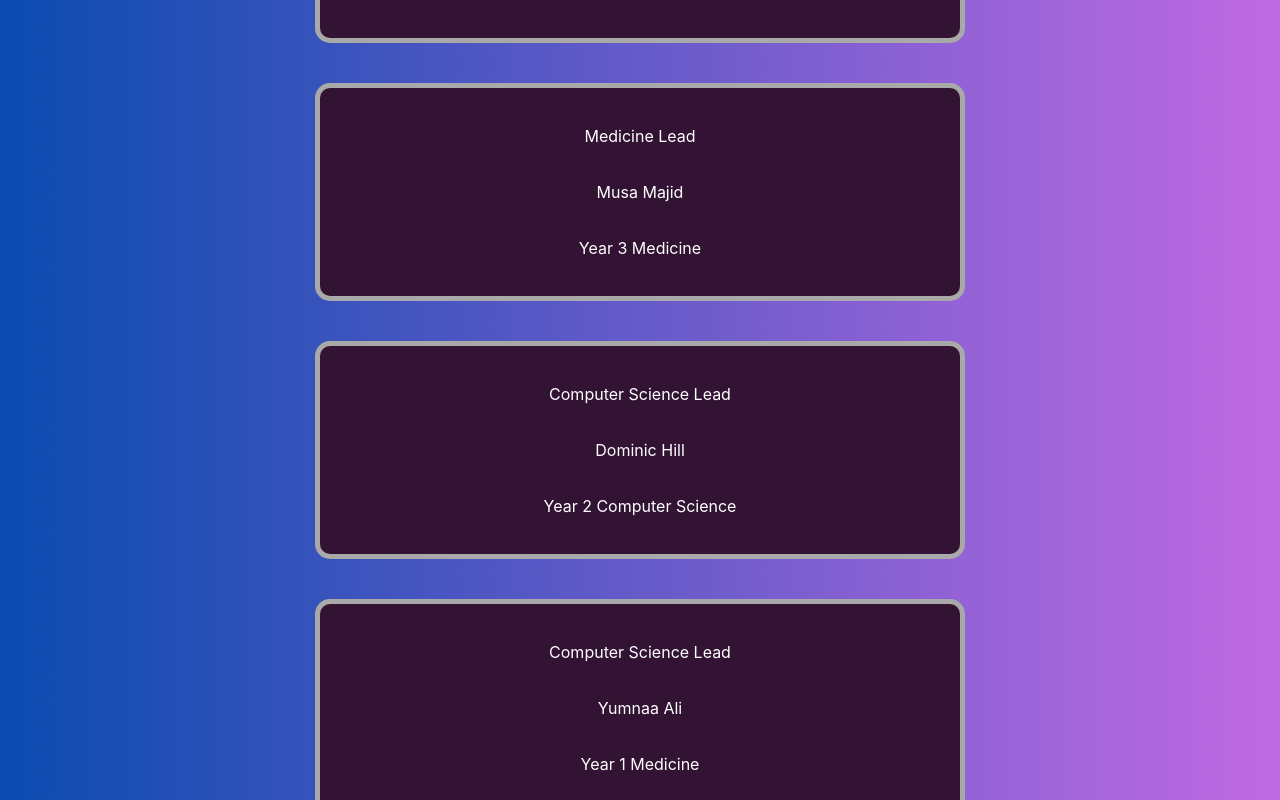
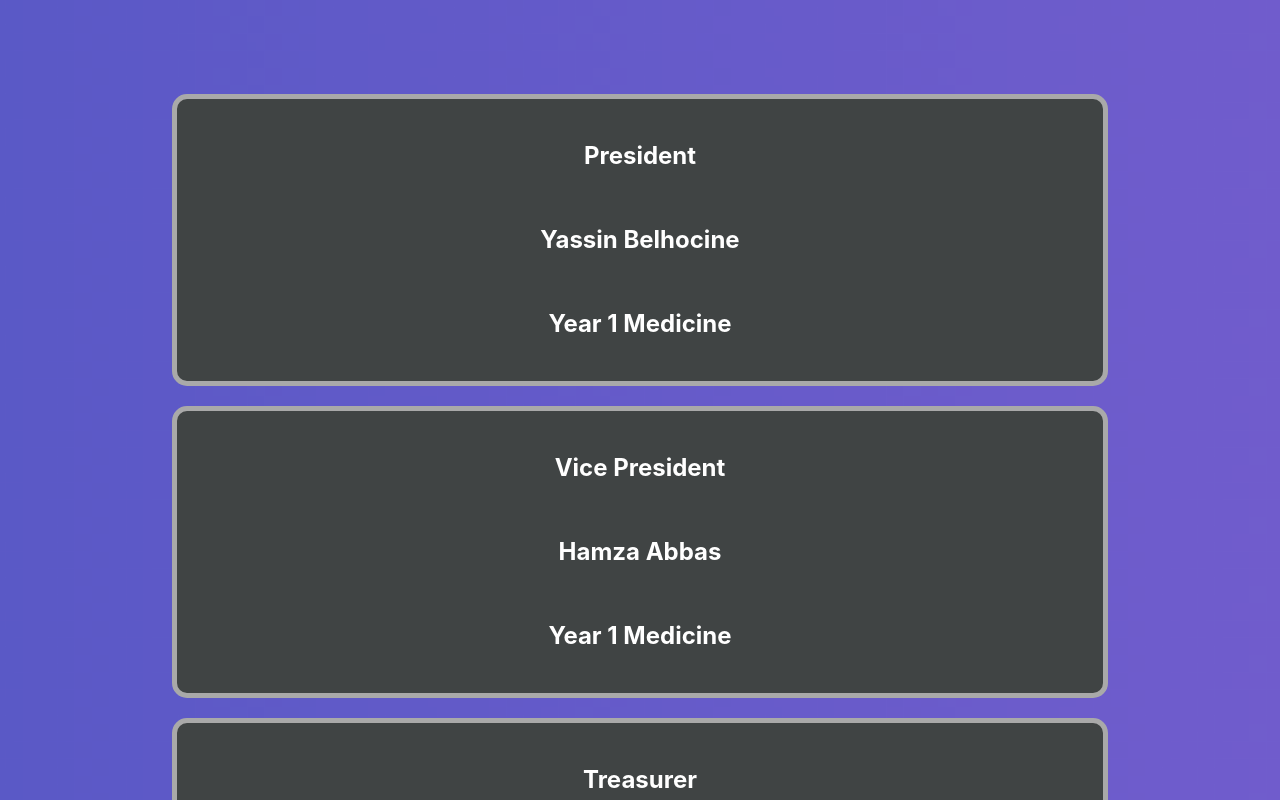
Before and after one commit to Akbari06/manchester-medtech, a React (Vite) app in the folder my-react-app/: page / in a window 1280 px wide. Shown: the top 800 px of the page. Built offline with nearby package versions, Linux system fonts and the light colour scheme.

Commit message:
done just need bottom page with socials

```diff
--- a/my-react-app/src/App.css
+++ b/my-react-app/src/App.css
@@ -1,9 +1,18 @@
 body {
-  background-image: url('./Copy\ of\ Coming\ Soon\ Website\ Coming\ Soon\ Page\ in\ Black\ White\ Dark\ Futuristic\ Style.png'); /* Path to your image */
-  background-size: cover;  /* Ensures the image covers the entire screen */
-  background-position: center;  /* Centers the image */
-  background-repeat: no-repeat;  /* Prevents repeating */
-  height: 100vh; /* Ensures full-screen coverage */
+  background-image: url('/background.png'); /* No need for ./ */
+  background-size: cover;
+  background-position: center;
+  background-repeat: no-repeat;
+  height: 100vh;
   margin: 0;
   padding: 0;
 }
+
+.app-container {
+  min-height: 100vh;
+  width: 100vw;
+  background-image: url('/background.png'); /* Directly from /public */
+  background-size: cover;
+  background-position: center;
+  background-repeat: no-repeat;
+}
--- a/my-react-app/src/App.jsx
+++ b/my-react-app/src/App.jsx
@@ -5,7 +5,10 @@ import CommitteeList from './committee_cards'
 function App() {
 
   return (
-    <CommitteeList/>
+    <div className="app-container">
+      <CommitteeList/>
+    </div>
+
   )
 }
 
--- a/my-react-app/src/committee_cards.jsx
+++ b/my-react-app/src/committee_cards.jsx
@@ -3,19 +3,22 @@ import PropTypes from "prop-types";
 
 const CommitteeCard = ({ role, name, about }) => {
     const styles = {
-        backgroundColor: "#331333",
-        padding: "20px",
+        backgroundColor: "#404444",
+        padding: "15px",
         textAlign: "center",
         border: "5px solid darkgrey",
         borderRadius: "15px",
-        width: "70vw", // Takes 70% of the screen width
-        maxWidth: "600px", // Prevents it from being too wide
+        width: "70vw", // ✅ Takes 70% of the viewport width
+        maxWidth: "70vw", // ✅ Ensures it doesn't shrink below this
         color: "white",
-        margin: "10px auto", // Centers the card horizontally
+        margin: "10px auto", // ✅ Centers the card
         display: "flex",
         flexDirection: "column",
-        justifyContent: "center", // Centers content inside the card
+        justifyContent: "center",
         alignItems: "center",
+        fontSize: "1.5rem",
+        font: "Arial",
+        fontWeight: "bold",
     };
 
     return (
@@ -41,13 +44,13 @@ const CommitteeList = () => {
         display: "flex",
         flexDirection: "column",
         alignItems: "center",
-        justifyContent: "center",
-        height: "100vh",
+        justifyContent: "flex-start", // Ensures items start from the top
+        minHeight: "100vh",
         width: "100vw",
         margin: 0,
-        paddingTop: "100px", // Adds space at the top so the first card isn't cut off
+        paddingTop: "3000px", // Adds space at the top so the first card isn't cut off
         overflowY: "auto", // Enables scrolling if needed
-        gap: "20px", // Adds space between cards
+        paddingBottom: "200px"
     };
 
     return (
```
Also changed, not shown: my-react-app/public/background.png (renamed from my-react-app/src/Copy of Coming Soon Website Coming Soon Page in Black White Dark Futuristic Style.png).
